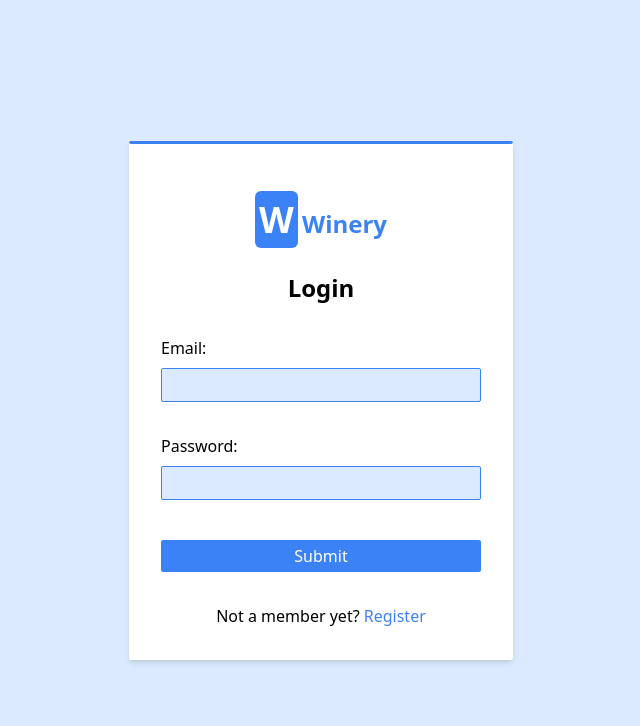
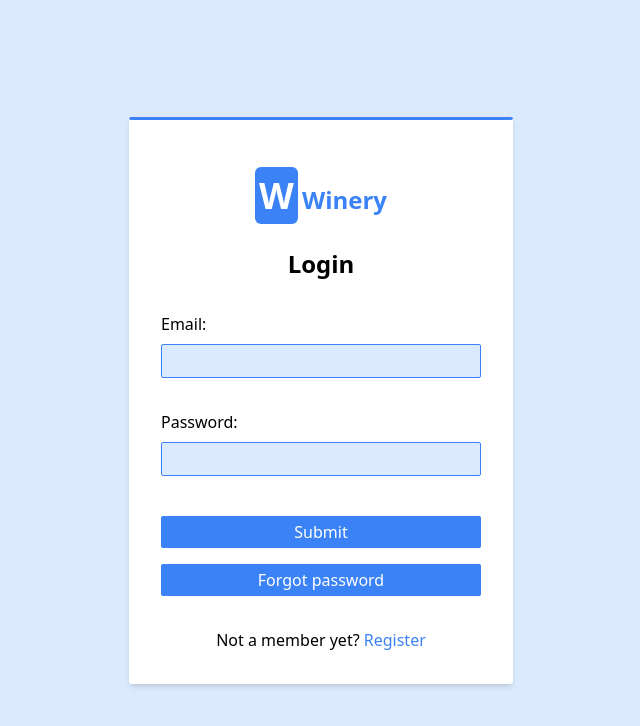
Before and after one commit to Tomreezy/cocktail-drink, a React (Vite) app: page /login in a window 1280 px wide. Shown: the top 726 px of the page, without its empty margins (319-959 px from the left). Built offline with nearby package versions, Linux system fonts and the light colour scheme.

Commit message:
login change

```diff
--- a/src/pages/Login.jsx
+++ b/src/pages/Login.jsx
@@ -22,7 +22,9 @@ const Login = ()=>{
                     <input id="password" className="bg-blue-100 outline-none border border-blue-500 border-solid w-full rounded-sm px-3 py-1" />
                 </div>
 
-                <button className="w-full mt-8 bg-blue-500 mb-8 py-1 text-white rounded-sm">Submit</button>
+                <button type="submit" className="w-full mt-8 bg-blue-500  py-1 text-white rounded-sm">Submit</button>
+
+                <button className="w-full mt-4 bg-blue-500 mb-8 py-1 text-white rounded-sm">Forgot password</button>
 
                 <p className="text-center">Not a member yet? <span className="text-blue-500">Register</span></p>
                 </div>
```
Also changed, not shown: 1 other file (tests, documents, lock files or other folders).
